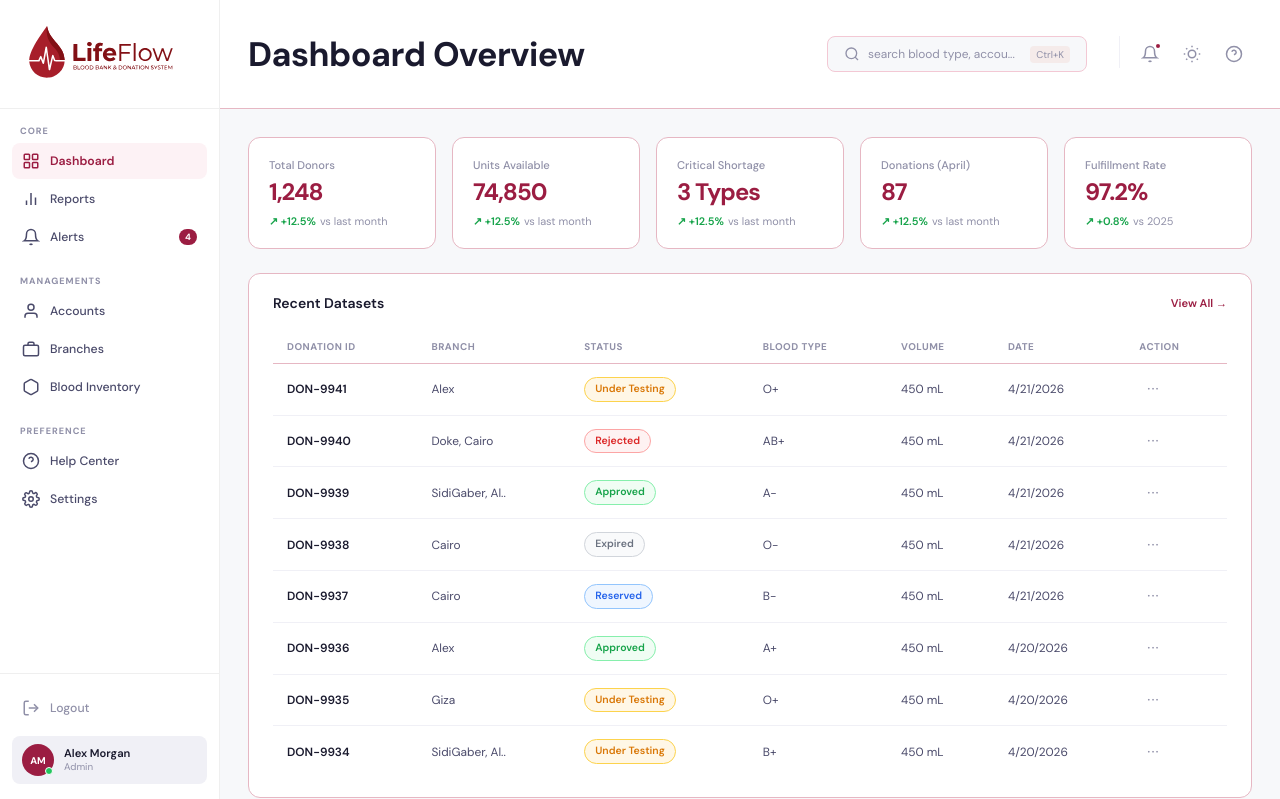
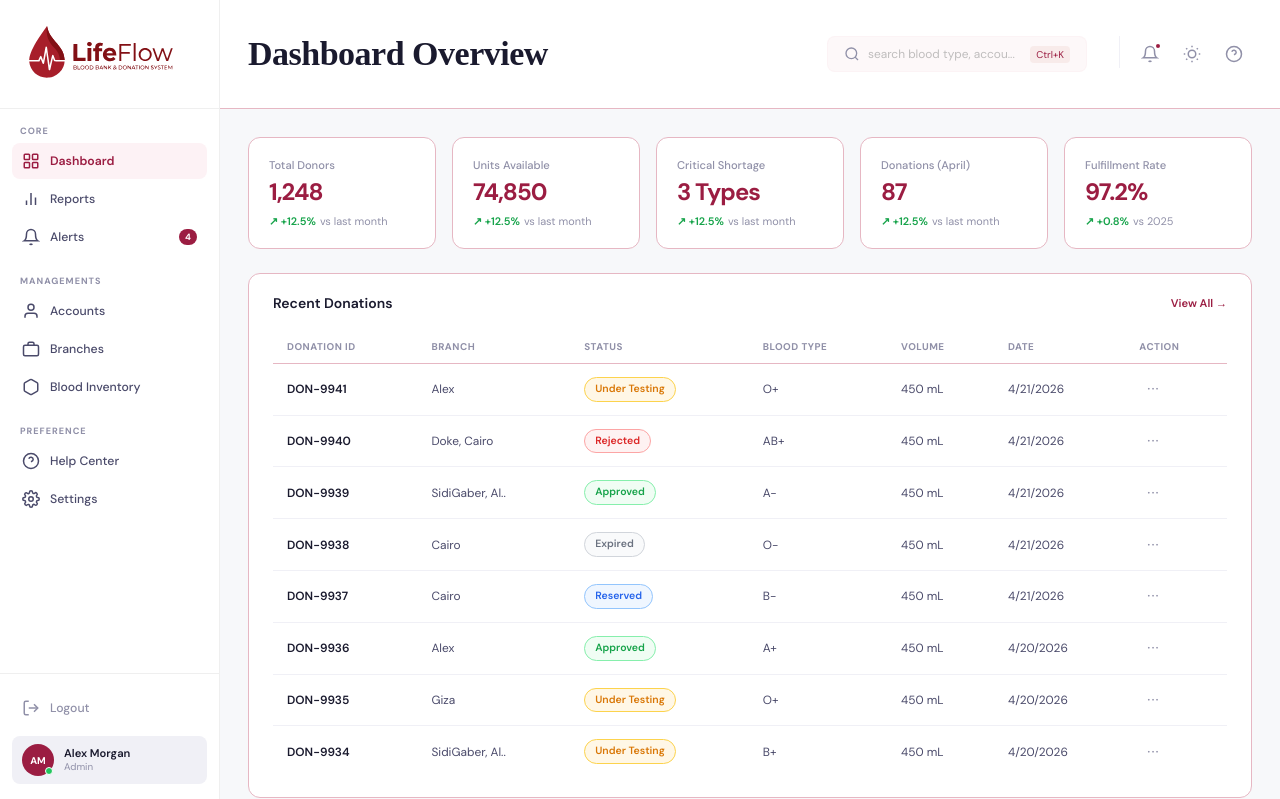
Before and after one commit to BothinaAtef01/BloodBank-Project, a PHP site: page /DashboardPage/index.html in a window 1280 px wide. Shown: the top 799 px of the page. Run offline with PHP 8.4, Linux system fonts and the light colour scheme.

Commit message:
Some edits

```diff
--- a/DashboardPage/index.html
+++ b/DashboardPage/index.html
@@ -145,7 +145,7 @@
 
       <div class="card">
         <div class="card-header">
-          <h2>Recent Datasets</h2>
+          <h2>Recent Donations</h2>
           <a href="#" class="view-all-link">View All →</a>
         </div>
         <table class="data-table">
@@ -257,8 +257,8 @@
     <div class="page" id="page-reports">
       <div class="page-header">
         <div class="page-actions">
-          <button class="btn-outline">📅 Last 30 Days</button>
-          <button class="btn-outline">⊟ All Branches</button>
+          <!-- <button class="btn-outline">📅 Last 30 Days</button>
+          <button class="btn-outline">⊟ All Branches</button> -->
           <button class="btn-primary">⬇ Export Report</button>
         </div>
       </div>
@@ -346,10 +346,11 @@
       <div class="page-header">
         <button class="btn-primary" onclick="openModal('addBranchModal')">+ New Branch</button>
       </div>
-      <div class="card">
-        <h2 style="margin-bottom:20px;">Branch Network</h2>
-        <div class="branches-grid" id="branchesGrid"></div>
-      </div>
+      <!-- <div class="branch-card"> -->
+        <div class="brach-card">
+          <div class="branches-grid" id="branchesGrid"></div>
+        </div>
+      <!-- </div> -->
     </div>
 
     <!-- INVENTORY PAGE -->
--- a/DashboardPage/style.css
+++ b/DashboardPage/style.css
@@ -10,7 +10,7 @@
   --crimson: #9b1d42;
   --crimson-light: #c2275c;
   --crimson-bg: #fdf2f5;
-  --crimson-border: #f3c8d4;
+  --crimson-border: #f3c8d41d;
 
   --bg: #f7f8fa;
   --surface: #ffffff;
@@ -20,6 +20,7 @@
   --text-primary: #1a1a2e;
   --text-secondary: #4a4a6a;
   --text-muted: #9090a8;
+  --text-moreMuted: rgb(191, 189, 189);
 
   --border: #e8e8f0;
   --border-light: #f0f0f6;
@@ -241,13 +242,11 @@ a { text-decoration: none; color: inherit; }
     transition: background var(--transition), border-color var(--transition);
 }
 
-.tool-topbar{
-  display: flex;
+#pageTitle{
+  font-size: 34px;
+  font-family: 'Playfair Display';
 }
 
-#pageTitle{
-  font-size: 34px;
-}
 .page-header {
   display: flex;
   align-items: center;
@@ -255,11 +254,16 @@ a { text-decoration: none; color: inherit; }
   flex-wrap: wrap;
   gap: 12px;
 }
+
+.tool-topbar{
+  display: flex;
+}
+
 .topbar-search {
   display: flex;
   align-items: center;
   gap: 8px;
-  background: var(--bg);
+  background: var(--bg-light);
   border: 1px solid var(--crimson-border);
   border-radius: var(--radius-sm);
   padding: 8px 16px;
@@ -284,7 +288,7 @@ a { text-decoration: none; color: inherit; }
   font-family: inherit;
 }
 
-.topbar-search input::placeholder { color: var(--text-muted); }
+.topbar-search input::placeholder { color: var(--text-moreMuted); }
 
 
 .search-icon {
@@ -298,7 +302,7 @@ a { text-decoration: none; color: inherit; }
 
 .search-kbd {
   font-size: 0.7rem;
-  color: var(--text-muted);
+  color: var(--crimson);
   background: rgb(241, 214, 210, 0.4);
   padding: 2px 6px;
   border-radius: 4px;
@@ -818,16 +822,16 @@ canvas { max-width: 100%; }
   transition: width 0.8s ease;
 }
 
-/* ─── ACCOUNTS TABLE ─── */
+
 .search-box {
   display: flex;
   align-items: center;
   gap: 8px;
-  background: var(--bg);
+  background: var(--sidebar-bg);
   border: 1px solid var(--border);
   border-radius: var(--radius-sm);
   padding: 7px 12px;
-  color: var(--text-muted);
+  color: var(--text-);
 }
 
 .search-box input {
@@ -840,6 +844,7 @@ canvas { max-width: 100%; }
   font-family: inherit;
 }
 
+/* ─── ACCOUNTS TABLE ─── */
 .user-cell {
   display: flex;
   align-items: center;
@@ -873,6 +878,7 @@ canvas { max-width: 100%; }
   display: grid;
   grid-template-columns: repeat(3, 1fr);
   gap: 20px;
+
 }
 
 @media (max-width: 1100px) { .branches-grid { grid-template-columns: repeat(2, 1fr); } }
--- a/style.css
+++ b/style.css
@@ -1162,7 +1162,7 @@ img, svg {
 }
 
 .footer-legal a:hover {
-  color: var(--text-muted);
+  color: var(--red-bright);
 }
 
 /* ----------------------------------------------------------
```
